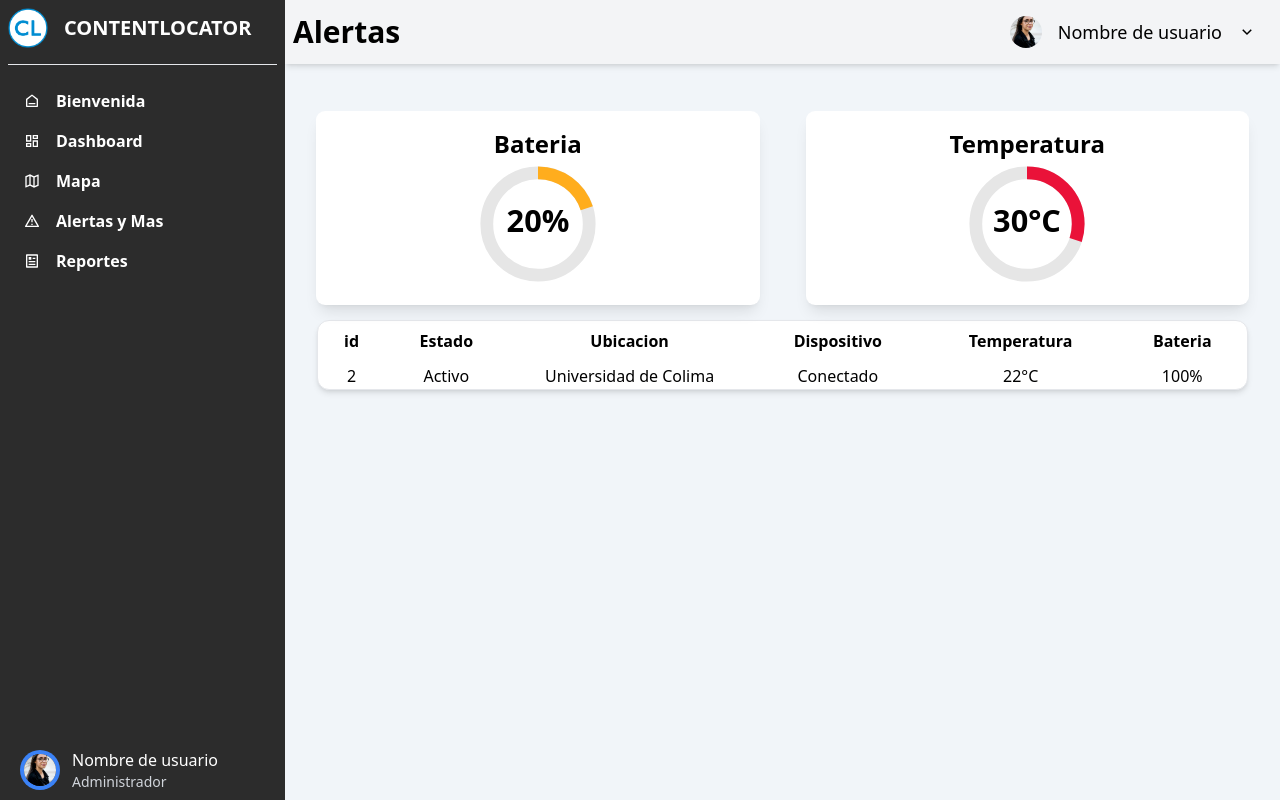
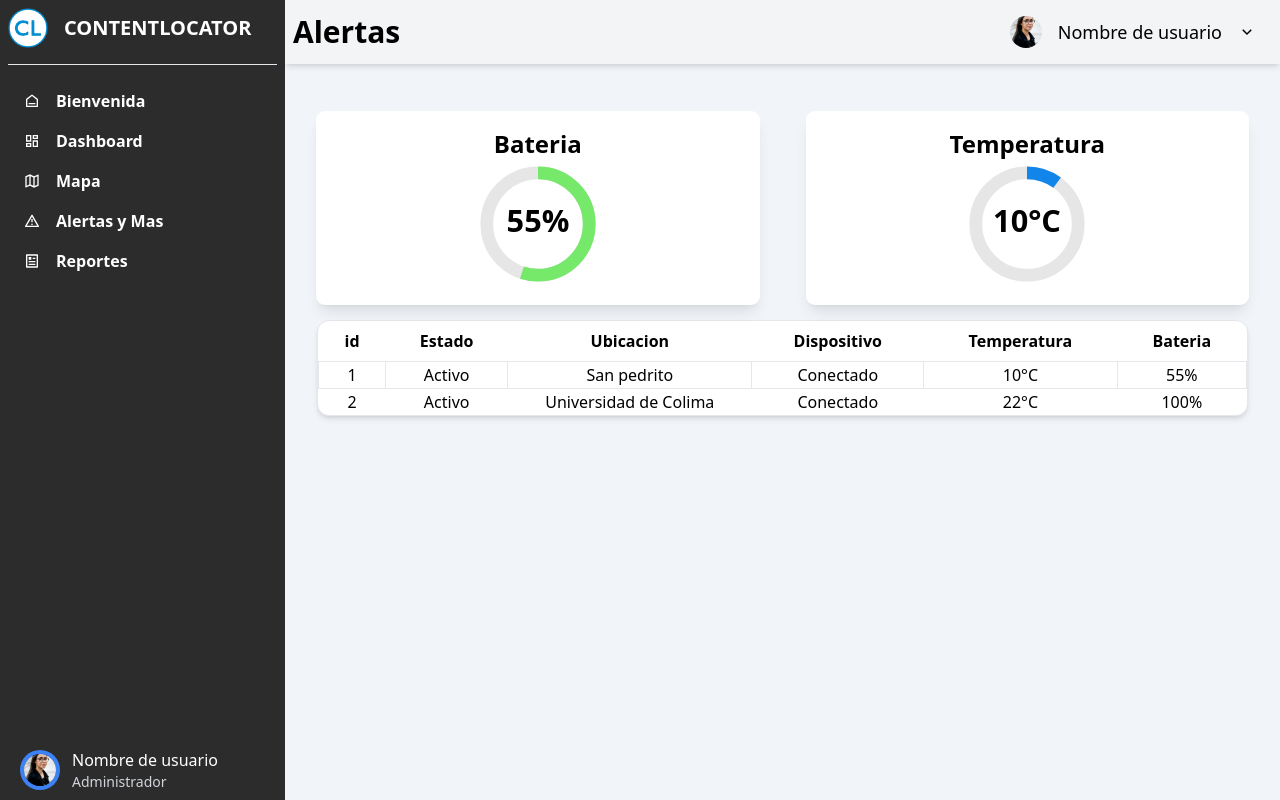
Before and after one commit to CalixtoSD117/tesis, a React (Vite) app: page /alertas in a window 1280 px wide. Built offline with nearby package versions, Linux system fonts and the light colour scheme; a web font is replaced by a local one.

Commit message:
Changes in de Screen of Reports

```diff
--- a/src/Alertas.jsx
+++ b/src/Alertas.jsx
@@ -37,8 +37,8 @@ const Alertas = () =>
         setShowMenu(!showMenu)
     };
 
-    const Battery = 20;
-    const temperature = 30;
+    const Battery = 55;
+    const temperature = 10;
     return (
         <div className="bg-slate-100">
             <div className='min-h-screen '>
@@ -177,7 +177,7 @@ const Alertas = () =>
                     </div>
                     <div className="pl-8 pr-8">
                         <div className="pt-4 mb-10">
-                            <TablaAlerts />
+                            <TablaAlerts Temp={temperature} Bat={Battery} Ubicacion="San pedrito" Id="1" Estado="Activo" Dis="Conectado"/>
                         </div>
 
 
--- a/src/Reportes.jsx
+++ b/src/Reportes.jsx
@@ -183,8 +183,8 @@ const Reportes = () =>
                             </aside>
 
                             <aside className="mt-2 mb-2 flex justify-end gap-2">
-                                <button className="bg-yellow-500 p-2 rounded-xl hover:animate-pulse hover:bg-yellow-600 ">
-                                    <span className="text-white flex items-center gap-2 justify-center"><RiCloseCircleLine/>Eliminar</span>
+                                <button className="bg-[#EAEAEA] p-2 rounded-xl hover:animate-pulse hover:bg-[#CFCFCF] ">
+                                    <span className="text-black flex items-center gap-2 justify-center"><RiCloseCircleLine/>Eliminar</span>
                                 </button>
 
                                 <button className="bg-blue-600 p-2 rounded-xl hover:animate-pulse hover:bg-blue-700">
@@ -222,7 +222,7 @@ const Reportes = () =>
                                         </div>
 
 
-                                        <button className="rounded-lg lg:block hidden text-white bg-red-500 p-1 font-medium hover:bg-red-600 hover:shadow-lg hover:animate-pulse hover:font-bold">
+                                        <button className="rounded-lg lg:block hidden text-white bg-gray-400 p-1 font-medium hover:bg-gray-500 hover:shadow-lg hover:animate-pulse hover:font-bold">
                                             <RiDeleteBin6Line />
                                         </button>
 
@@ -235,7 +235,7 @@ const Reportes = () =>
                                                 <span className="text-lg">Contenedor H1 movido</span>
                                             </div>
                                             <div className="m-0 p-0">
-                                                <button className="rounded-lg text-white bg-red-500 p-1 font-medium hover:bg-red-600 hover:shadow-lg hover:animate-pulse hover:font-bold">
+                                                <button className="rounded-lg text-white bg-gray-400 p-1 font-medium hover:bg-gray-500 hover:shadow-lg hover:animate-pulse hover:font-bold">
                                                     <RiDeleteBin6Line />
                                                 </button>
                                             </div>
--- a/src/components/TablaAlerts.jsx
+++ b/src/components/TablaAlerts.jsx
@@ -17,13 +17,13 @@ const TablaAlerts = ({Id,Estado,Ubicacion,Dis,Temp,Bat}) => {
         </thead>
         <tbody className='text-center'>
 
-            <tr className='cursor-pointer'>
+            <tr className='cursor-pointer border divide-x'>
             <td>{Id}</td>
             <td>{Estado}</td>
             <td>{Ubicacion}</td>
             <td>{Dis}</td>
-            <td>{Temp}</td>
-            <td>{Bat}</td>
+            <td>{Temp}°C</td>
+            <td>{Bat}%</td>
             </tr>
 
             <tr className='cursor-pointer'>
```
